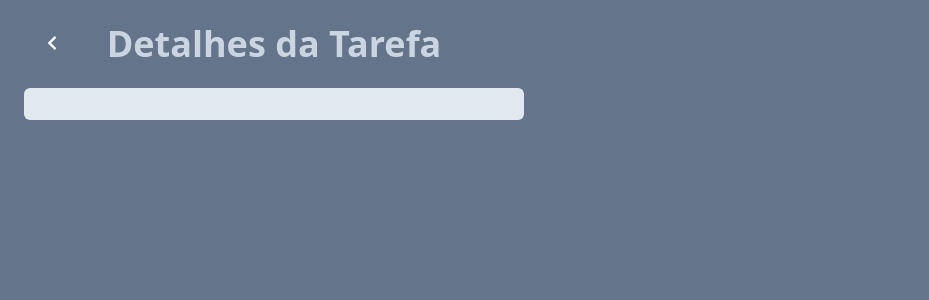
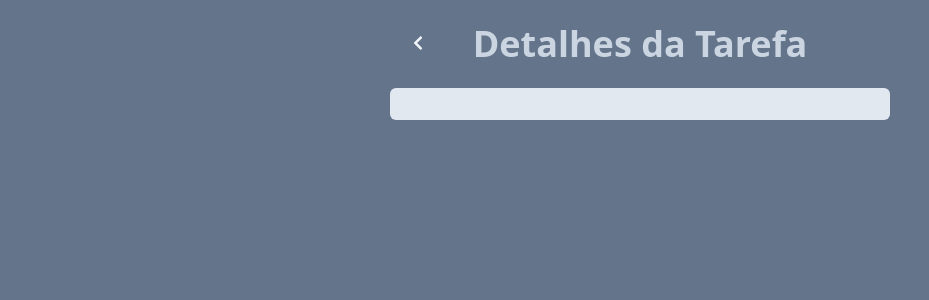
Before and after one commit to Larytgs/ProjetoTarefasYoutube, a React (Vite) app: page /task in a window 1280 px wide. Shown: the top 300 px of the page, without its empty margins (0-929 px from the left). Built offline with nearby package versions, Linux system fonts and the light colour scheme.

Commit message:
Update TaskPage.jsx

```diff
--- a/src/paginas/TaskPage.jsx
+++ b/src/paginas/TaskPage.jsx
@@ -10,7 +10,7 @@ function TaskPage() {
   const navigate = useNavigate();
 
   return (
-    <div className="h-screen w-screen p-6 bg-slate-500">
+    <div className="h-screen w-screen p-6 bg-slate-500 flex justify-center">
       <div className="w-[500px] space-y-4">
         <div className="flex justify-center relative mb-6">
           <button
```
